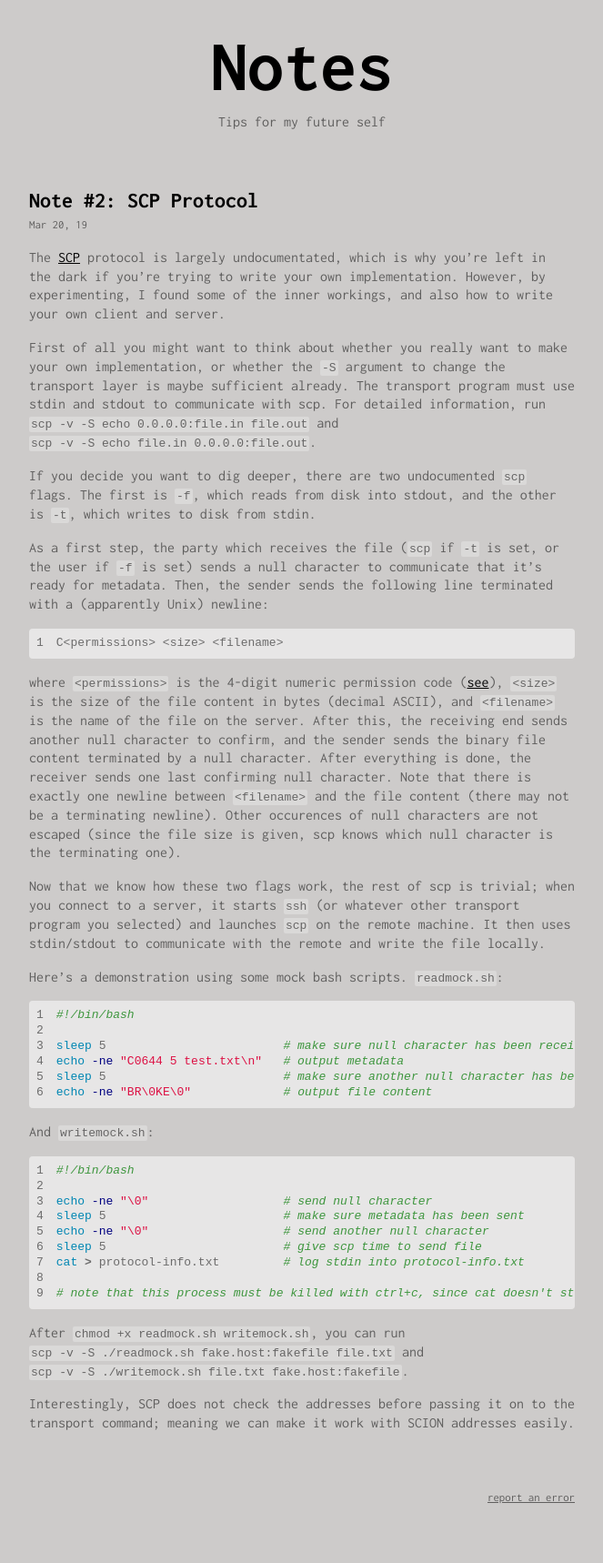
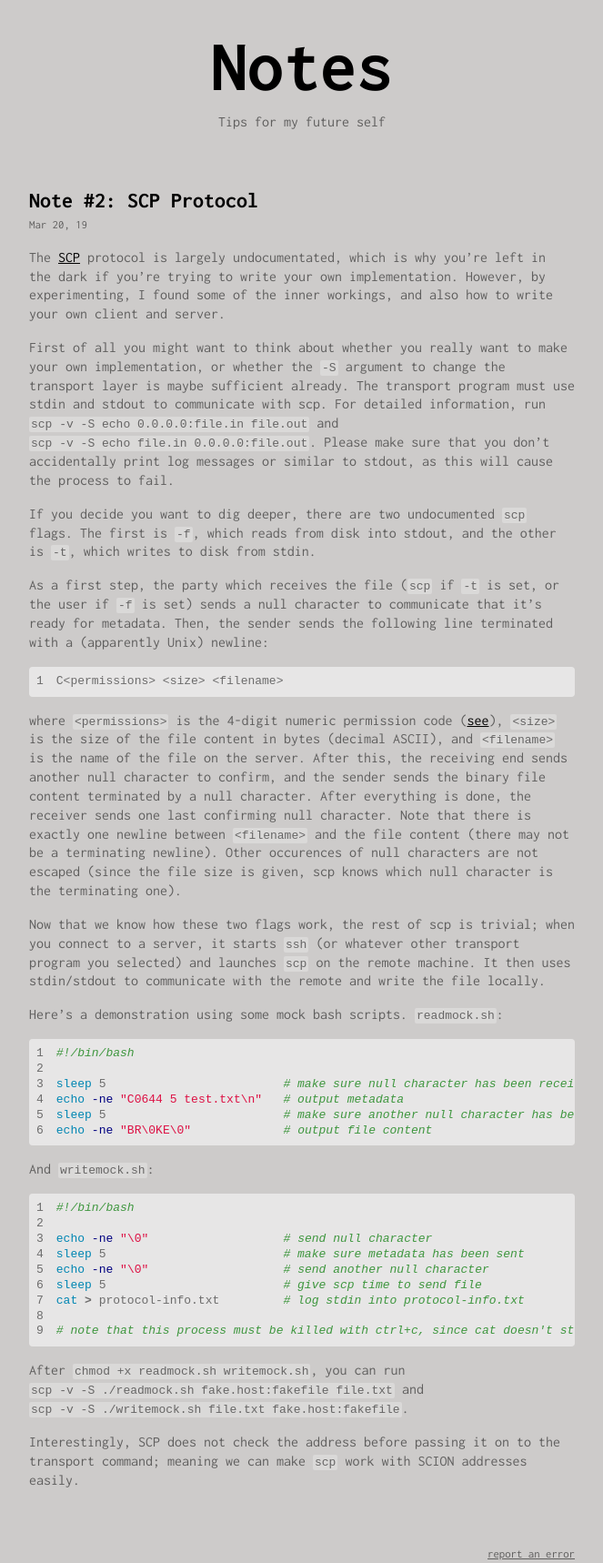
Before and after one commit to N2D4/notes, a Jekyll site: the page built from _notes/2.md, in a window 1280 px wide. Shown: the whole page at 91% size, without its empty margins (308-971 px from the left). Built offline with Jekyll 4.4.1, drawn with Linux system fonts in a browser that asks for light colours; before the commit the page ends 1656 px from its top, so only the background shows below that.

Commit message:
Update 2.md

```diff
--- a/_notes/2.md
+++ b/_notes/2.md
@@ -5,7 +5,7 @@ date: March 20th, 2019
 
 The [SCP](https://en.wikipedia.org/wiki/Secure_copy) protocol is largely undocumentated, which is why you're left in the dark if you're trying to write your own implementation. However, by experimenting, I found some of the inner workings, and also how to write your own client and server.
 
-First of all you might want to think about whether you really want to make your own implementation, or whether the `-S` argument to change the transport layer is maybe sufficient already. The transport program must use stdin and stdout to communicate with scp. For detailed information, run `scp -v -S echo 0.0.0.0:file.in file.out` and `scp -v -S echo file.in 0.0.0.0:file.out`.
+First of all you might want to think about whether you really want to make your own implementation, or whether the `-S` argument to change the transport layer is maybe sufficient already. The transport program must use stdin and stdout to communicate with scp. For detailed information, run `scp -v -S echo 0.0.0.0:file.in file.out` and `scp -v -S echo file.in 0.0.0.0:file.out`. Please make sure that you don't accidentally print log messages or similar to stdout, as this will cause the process to fail.
 
 If you decide you want to dig deeper, there are two undocumented `scp` flags. The first is `-f`, which reads from disk into stdout, and the other is `-t`, which writes to disk from stdin.
 
@@ -48,4 +48,4 @@ cat > protocol-info.txt         # log stdin into protocol-info.txt
 
 After `chmod +x readmock.sh writemock.sh`, you can run `scp -v -S ./readmock.sh fake.host:fakefile file.txt` and `scp -v -S ./writemock.sh file.txt fake.host:fakefile`.
 
-Interestingly, SCP does not check the addresses before passing it on to the transport command; meaning we can make it work with SCION addresses easily.
+Interestingly, SCP does not check the address before passing it on to the transport command; meaning we can make `scp` work with SCION addresses easily.
```
